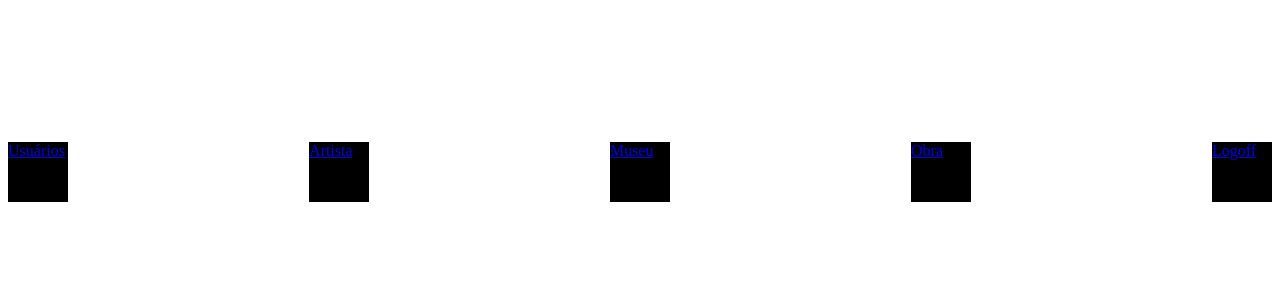
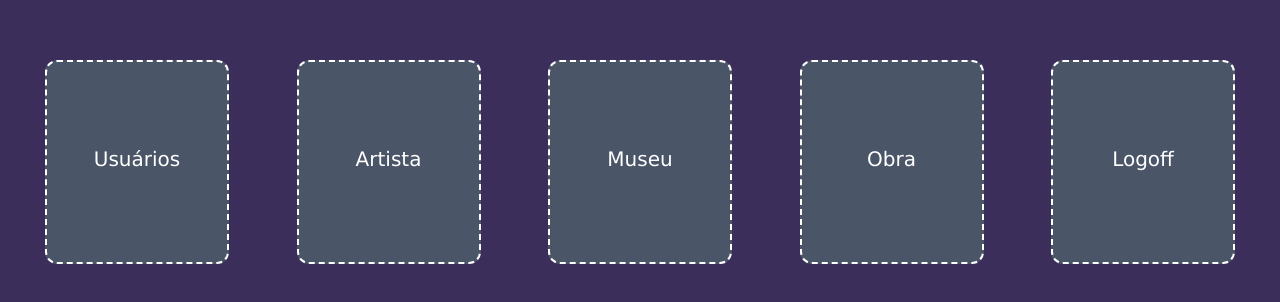
Before and after one commit to miryarioss/GerenciamentoDeMuseu, a plain HTML site: page frontend/public/menu.html in a window 1280 px wide. Shown: the part 228-530 px from the top of the page. Drawn offline with Linux system fonts and the light colour scheme.

Commit message:
adicionando frontend

```diff
--- a/frontend/public/css/login.css
+++ b/frontend/public/css/login.css
@@ -1,6 +1,7 @@
 *{
     font-family: 'Lucida Sans', 'Lucida Sans Regular', 'Lucida Grande', 'Lucida Sans Unicode', Geneva, Verdana, sans-serif;
     background-color: #3B2E5A;
+    color: #CECB9B;
     margin: 0px;
     padding: 0px;
     font-size: 20px;
@@ -29,8 +30,9 @@
     border: 20px solid #3B2E5A;
 }
 input{
-    background-color: #969695;
+    background-color: #27262243;
     border: none;
+    padding: 10px;
     border-radius: 5px;
 }
 input:hover{
--- a/frontend/public/css/menu.css
+++ b/frontend/public/css/menu.css
@@ -1,13 +1,50 @@
+*{
+    font-family: 'Lucida Sans', 'Lucida Sans Regular', 'Lucida Grande', 'Lucida Sans Unicode', Geneva, Verdana, sans-serif;
+    background-color: #3B2E5A;
+    margin: 0px;
+    padding-left: 15px;
+    padding-right: 15px;
+    font-size: 20px;
+    margin-bottom: 5px;
+}
+
 .cards{
     display: flex;
     justify-content: space-between;
     align-items: center;
     height: 98vh;
     flex-wrap: wrap;
+
 }
 
 .card{
-    background-color: black;
-    height: 60px;
-    width: 60px;
+    border: 2px dashed white;
+    display: flex;
+    justify-content: center; /* Centraliza horizontalmente */
+    align-items: center;    /* Centraliza verticalmente */
+    width: 150px;
+    height: 200px;
+    background-color: #4A5568; /* Cor do fundo */
+    border-radius: 12px;
 }
+.card:hover{
+    background-color: white;
+    color: #4A5568;
+    border: 2px dashed #4A5568;
+    transition: color .2s ease, background .2s ease;
+}
+
+.card:hover a {
+  color: #47515f;                     /* texto muda junto */
+  background: #e8ecf2;                /* opcional: “pill” atrás do texto */
+}
+
+a{
+    background-color: #4A5568;
+    color: white;
+    border-radius: 20px;
+    text-decoration: none;
+    display: flex;
+    text-align: center;
+    justify-content: center;
+}
```
